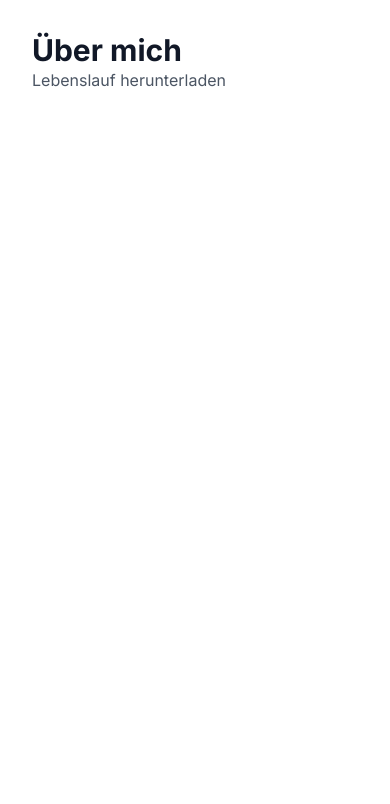
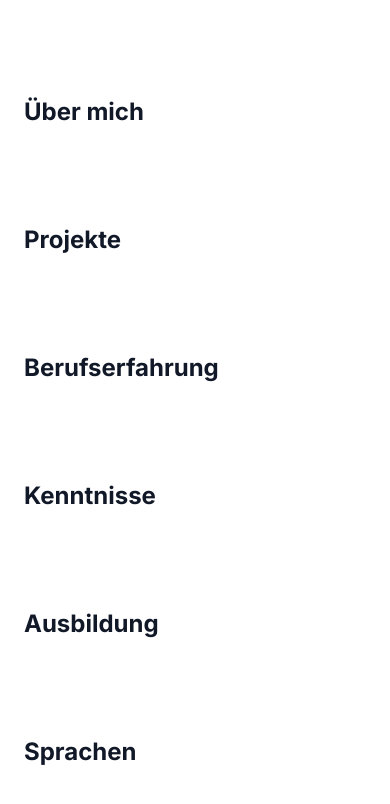
Before and after one commit to ylmzburak/portfolio, a Next.js app: page /de/ in a window 390 px wide. Shown: the top 804 px of the page. Built offline with nearby package versions, Linux system fonts and the light colour scheme.

Commit message:
feat: add two-column page skeleton with section config and skip link

```diff
--- a/src/app/[lang]/layout.tsx
+++ b/src/app/[lang]/layout.tsx
@@ -39,6 +39,8 @@ export default async function RootLayout({
     notFound();
   }
 
+  const dictionary = getDictionary(lang);
+
   return (
     <html
       lang={lang}
@@ -48,7 +50,22 @@ export default async function RootLayout({
       <head>
         <script dangerouslySetInnerHTML={{ __html: themeInitScript }} />
       </head>
-      <body className="flex min-h-full flex-col">{children}</body>
+      <body>
+        <a
+          href="#content"
+          className="sr-only focus:not-sr-only focus:fixed focus:top-4 focus:left-4 focus:z-50 focus:rounded focus:bg-primary focus:px-4 focus:py-2 focus:text-on-primary"
+        >
+          {dictionary.meta.skipToContent}
+        </a>
+        <div className="mx-auto max-w-screen-xl px-6 lg:flex lg:gap-16 lg:px-12">
+          <aside className="pt-12 lg:sticky lg:top-0 lg:flex lg:h-screen lg:w-80 lg:shrink-0 lg:flex-col lg:py-24">
+            {/* Sidebar content comes in the next step */}
+          </aside>
+          <main id="content" className="lg:flex-1 lg:py-12">
+            {children}
+          </main>
+        </div>
+      </body>
     </html>
   );
 }
--- a/src/app/[lang]/page.tsx
+++ b/src/app/[lang]/page.tsx
@@ -3,6 +3,9 @@ import { notFound } from "next/navigation";
 import { getAlternates } from "@/i18n/alternates";
 import { isLocale } from "@/i18n/config";
 import { getDictionary } from "@/i18n/get-dictionary";
+import { Section } from "@/components/layout/Section";
+import { profile } from "@/data/profile";
+import { sectionIds } from "@/lib/sections";
 
 export async function generateMetadata({
   params,
@@ -26,9 +29,13 @@ export default async function Page({ params }: PageProps<"/[lang]">) {
   const dictionary = getDictionary(lang);
 
   return (
-    <main className="p-8">
-      <h1 className="text-3xl font-bold">{dictionary.sections.about}</h1>
-      <p className="text-muted">{dictionary.actions.downloadCv}</p>
-    </main>
+    <>
+      <h1 className="sr-only">
+        {profile.name} – {profile.title[lang]}
+      </h1>
+      {sectionIds.map((id) => (
+        <Section key={id} id={id} title={dictionary.sections[id]} />
+      ))}
+    </>
   );
 }
--- a/src/app/globals.css
+++ b/src/app/globals.css
@@ -32,8 +32,16 @@
     color-scheme: dark;
   }
 
+  @media (prefers-reduced-motion: no-preference) {
+    html {
+      scroll-behavior: smooth;
+    }
+  }
+
   body {
     background-color: var(--color-background);
     color: var(--color-foreground);
+    hyphens: auto;
+    overflow-wrap: break-word;
   }
 }
--- /dev/null
+++ b/src/components/layout/Section.tsx
@@ -0,0 +1,25 @@
+import type { ReactNode } from "react";
+import type { SectionId } from "@/lib/sections";
+
+type SectionProps = {
+  id: SectionId;
+  title: string;
+  children?: ReactNode;
+};
+
+export function Section({ id, title, children }: SectionProps) {
+  const headingId = `${id}-heading`;
+
+  return (
+    <section
+      id={id}
+      aria-labelledby={headingId}
+      className="scroll-mt-20 py-12 lg:scroll-mt-24"
+    >
+      <h2 id={headingId} className="text-2xl font-bold">
+        {title}
+      </h2>
+      {children && <div className="mt-6">{children}</div>}
+    </section>
+  );
+}
--- /dev/null
+++ b/src/lib/sections.ts
@@ -0,0 +1,14 @@
+import type { Dictionary } from "@/i18n/dictionaries/de";
+
+// Order of the sections on the page and in the navigation.
+// Each id must be a key of the dictionary's `sections` group.
+export const sectionIds = [
+  "about",
+  "projects",
+  "experience",
+  "skills",
+  "education",
+  "languages",
+] as const satisfies readonly (keyof Dictionary["sections"])[];
+
+export type SectionId = (typeof sectionIds)[number];
```
